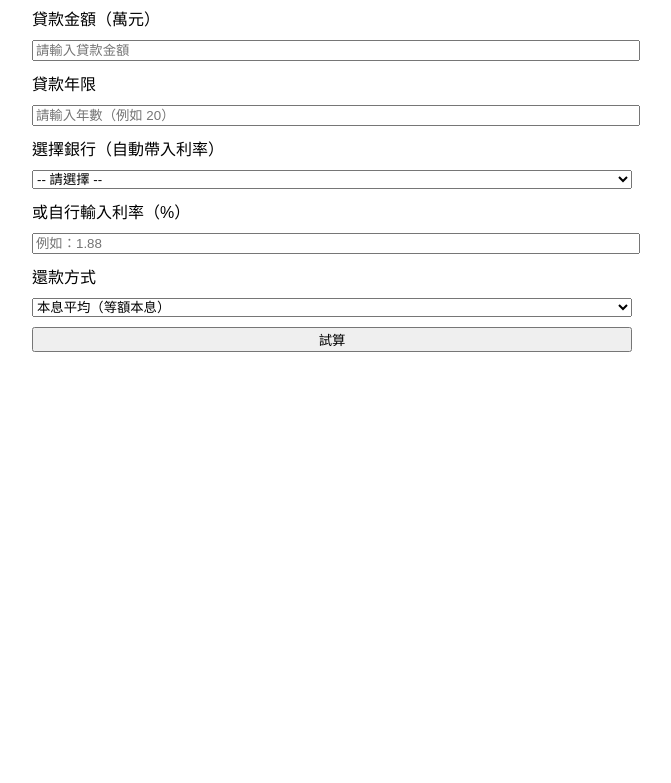
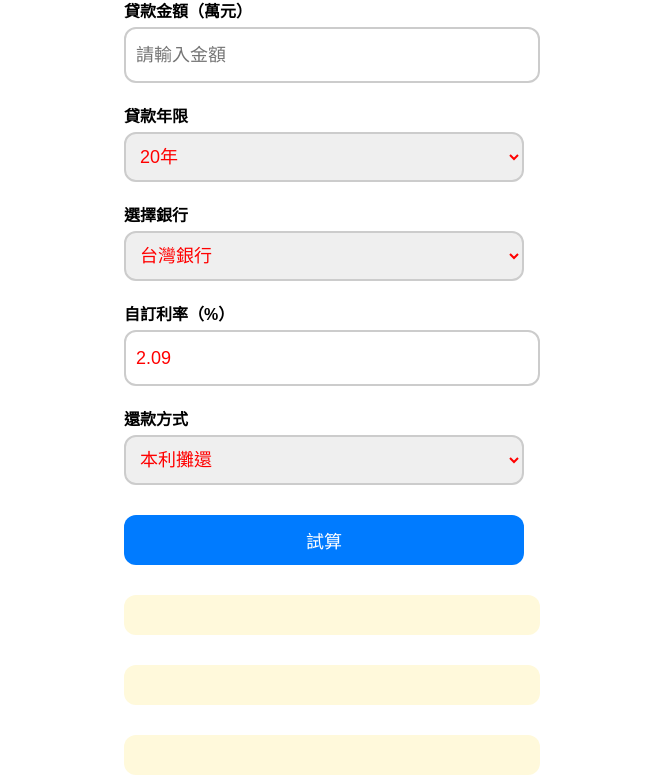
Before and after one commit to Zoe7487/Mortgage-Calculator, a plain HTML site: page index.html in a window 1280 px wide. Shown: the part 99-882 px from the top of the page, without its empty margins (308-979 px from the left). Before the commit the page ends 800 px from the top, so only its background shows below. Drawn offline with Linux system fonts and the light colour scheme.

Commit message:
Update index.html

```diff
--- a/index.html
+++ b/index.html
@@ -1,107 +1,241 @@
 <!DOCTYPE html>
-<html lang="zh-Hant">
+<html lang="zh-TW">
 <head>
-  <meta charset="UTF-8">
-  <title>房貸試算工具</title>
+  <meta charset="UTF-8" />
+  <title>2025房貸試算</title>
   <style>
-    body { font-family: Arial, sans-serif; padding: 30px; max-width: 600px; margin: auto; }
-    label, select, input, button { display: block; margin: 10px 0; width: 100%; }
-    #result { margin-top: 20px; font-weight: bold; }
+    body {
+      font-family: "Microsoft JhengHei", sans-serif;
+      text-align: center;
+    }
+    h1 {
+      font-size: 32px;
+      margin-bottom: 30px;
+    }
+    .container {
+      display: inline-block;
+      text-align: left;
+    }
+    .form-group {
+      margin-bottom: 20px;
+    }
+    .form-group label {
+      font-weight: bold;
+      display: block;
+      margin-bottom: 5px;
+    }
+  input[type="number"],
+input[type="text"],
+select {
+  width: 400px;
+  height: 50px;
+  font-size: 18px;
+  border-radius: 12px;
+  border: 2px solid #ccc;
+  padding-left: 10px;
+  color: red;
+  -moz-appearance: textfield;
+}
+
+    /* 移除Chrome上下箭頭 */
+    input[type=number]::-webkit-inner-spin-button,
+    input[type=number]::-webkit-outer-spin-button {
+      -webkit-appearance: none;
+      margin: 0;
+    }
+    #calculate {
+      background-color: #007bff;
+      color: white;
+      border: none;
+      width: 400px;
+      height: 50px;
+      font-size: 18px;
+      border-radius: 12px;
+      cursor: pointer;
+      margin-top: 10px;
+    }
+    .result {
+      font-weight: bold;
+      font-size: 18px; /* 縮小約2倍 */
+      margin-top: 30px;
+      background-color: #fff9db; /* 淡黃色背景 */
+      border-radius: 12px;
+      padding: 20px;
+      color: black;
+    }
+    .result span {
+      color: red;
+      font-weight: bold;
+      font-size: 18px;
+    }
   </style>
 </head>
 <body>
-  <h2>房貸試算工具</h2>
-
-  <label>貸款金額（萬元）</label> <!-- 🔴 調整：顯示單位為萬元 -->
-  <input type="number" id="loanAmount" placeholder="請輸入貸款金額">
-
-  <label>貸款年限</label>
-  <input type="number" id="loanYears" placeholder="請輸入年數（例如 20）">
-
-  <label>選擇銀行（自動帶入利率）</label>
-  <select id="bankSelect" onchange="setRate()">
-    <option value="">-- 請選擇 --</option>
-    <option value="1.68">台灣銀行（1.68%）</option>
-    <option value="1.75">土地銀行（1.75%）</option>
-    <option value="1.82">合作金庫（1.82%）</option>
-    <option value="1.90">第一銀行（1.90%）</option>
-    <option value="1.95">華南銀行（1.95%）</option>
-    <option value="2.05">台新銀行（2.05%）</option>
-    <option value="2.10">中國信託（2.10%）</option>
-    <option value="2.15">玉山銀行（2.15%）</option>
-    <option value="2.20">國泰世華（2.20%）</option>
-    <option value="2.25">永豐銀行（2.25%）</option>
-    <option value="1.85">農會（1.85%）</option>
-  </select>
-
-  <label>或自行輸入利率（%）</label>
-  <input type="number" step="0.01" id="customRate" placeholder="例如：1.88">
-
-  <label>還款方式</label>
-  <select id="repaymentType">
-    <option value="equal">本息平均（等額本息）</option>
-    <option value="principal">本金平均（等額本金）</option>
-  </select>
-
-  <button onclick="calculate()">試算</button>
-
-  <div id="result"></div>
+  <h1>2025房貸試算</h1>
+  <div class="container">
+    <div class="form-group">
+      <label for="amount">貸款金額（萬元）</label>
+      <input type="text" id="amount" required placeholder="請輸入金額" />
+    </div>
+    <div class="form-group">
+      <label for="years">貸款年限</label>
+      <select id="years" onchange="updateBankOptions()">
+        <option value="20">20年</option>
+        <option value="30">30年</option>
+        <option value="40">40年</option>
+      </select>
+    </div>
+    <div class="form-group">
+      <label for="bank">選擇銀行</label>
+      <select id="bank" onchange="setInterestRate()"></select>
+    </div>
+    <div class="form-group">
+      <label for="rate">自訂利率（%）</label>
+      <input type="text" id="rate" step="0.01" placeholder="可自訂或選銀行" />
+    </div>
+    <div class="form-group">
+      <label for="repaymentType">還款方式</label>
+      <select id="repaymentType">
+        <option value="equal">本利攤還</option>
+        <option value="principal">本金攤還</option>
+      </select>
+    </div>
+    <button id="calculate" onclick="calculateLoan()">試算</button>
+    <div class="result" id="monthlyResult"></div>
+    <div class="result" id="totalResult"></div>
+    <div class="result" id="interestResult"></div>
+  </div>
 
   <script>
-    function setRate() {
-      const rate = document.getElementById('bankSelect').value;
-      document.getElementById('customRate').value = rate;
+    const bankRates = {
+      "20": {
+        "台灣銀行": 2.09,
+        "土地銀行": 2.06,
+        "合庫銀行": 2.06,
+        "第一銀行": 2.09,
+        "華南銀行": 2.1,
+        "彰化銀行": 2.05,
+        "上海商銀": 2.05,
+        "台北富邦": 2.06,
+        "兆豐銀行": 2.1,
+        "農會": 2.08
+      },
+      "30": {
+        "台灣銀行": 2.12,
+        "土地銀行": 2.1,
+        "合庫銀行": 2.1,
+        "第一銀行": 2.12,
+        "華南銀行": 2.13,
+        "彰化銀行": 2.08,
+        "上海商銀": 2.08,
+        "台北富邦": 2.1,
+        "兆豐銀行": 2.13,
+        "農會": 2.11
+      },
+      "40": {
+        "土地銀行": 2.2,
+        "合庫銀行": 2.2,
+        "華南銀行": 2.25,
+        "兆豐銀行": 2.28,
+        "農會": 2.22
+      }
+    };
+
+    function updateBankOptions() {
+      const year = document.getElementById("years").value;
+      const bankSelect = document.getElementById("bank");
+      bankSelect.innerHTML = "";
+      for (const bank in bankRates[year]) {
+        const option = document.createElement("option");
+        option.value = bank;
+        option.text = bank;
+        bankSelect.appendChild(option);
+      }
+      setInterestRate();
     }
 
-    function calculate() {
-      // 🔴 調整：把萬元轉成元
-      const loanAmount = parseFloat(document.getElementById('loanAmount').value) * 10000;
-      const loanYears = parseInt(document.getElementById('loanYears').value);
-      const interestRate = parseFloat(document.getElementById('customRate').value);
-      const repaymentType = document.getElementById('repaymentType').value;
+    function setInterestRate() {
+      const year = document.getElementById("years").value;
+      const bank = document.getElementById("bank").value;
+      const rate = bankRates[year][bank] || 2.1;
+      document.getElementById("rate").value = rate;
+    }
 
-      if (!loanAmount || !loanYears || !interestRate) {
-        alert("請輸入完整資訊！");
+    // 將字串數字加千分位，保持只允許數字輸入和格式化
+    const amountInput = document.getElementById("amount");
+    amountInput.addEventListener("input", function(e){
+      let value = e.target.value;
+      // 移除非數字
+      value = value.replace(/[^\d]/g, "");
+      // 加千分位
+      const formatted = value.replace(/\B(?=(\d{3})+(?!\d))/g, ",");
+      e.target.value = formatted;
+    });
+
+    const rateInput = document.getElementById("rate");
+    rateInput.addEventListener("input", function(e){
+      let value = e.target.value;
+      // 允許輸入數字及一個小數點
+      value = value.replace(/[^\d.]/g, "");
+      const parts = value.split(".");
+      if(parts.length > 2){
+        value = parts[0] + "." + parts[1];
+      }
+      e.target.value = value;
+    });
+
+    function parseFormattedNumber(str) {
+      return parseFloat(str.replace(/,/g, ""));
+    }
+
+    function calculateLoan() {
+      const amountStr = document.getElementById("amount").value;
+      const amount = parseFormattedNumber(amountStr) * 10000;
+      const years = parseInt(document.getElementById("years").value);
+      const annualRate = parseFloat(document.getElementById("rate").value) / 100;
+      if(isNaN(amount) || amount <= 0){
+        alert("請輸入有效貸款金額");
         return;
       }
+      if(isNaN(annualRate) || annualRate <= 0){
+        alert("請輸入有效利率");
+        return;
+      }
+      const months = years * 12;
+      const monthlyRate = annualRate / 12;
+      const repaymentType = document.getElementById("repaymentType").value;
 
-      const monthlyRate = interestRate / 100 / 12;
-      const totalMonths = loanYears * 12;
-      let resultHTML = "";
+      let monthlyPayment, totalPayment, totalInterest;
 
       if (repaymentType === "equal") {
-        const monthlyPayment = (loanAmount * monthlyRate * Math.pow(1 + monthlyRate, totalMonths)) /
-                               (Math.pow(1 + monthlyRate, totalMonths) - 1);
-        const totalPayment = monthlyPayment * totalMonths;
-        const totalInterest = totalPayment - loanAmount;
-
-        resultHTML += `<p>【等額本息】</p>`;
-        resultHTML += `每月應繳金額：<span style="color:green;">${monthlyPayment.toFixed(0)} 元</span><br>`;
-        resultHTML += `總還款金額：${totalPayment.toFixed(0)} 元<br>`;
-        resultHTML += `總利息金額：${totalInterest.toFixed(0)} 元<br>`;
-
+        monthlyPayment = amount * monthlyRate / (1 - Math.pow(1 + monthlyRate, -months));
+        totalPayment = monthlyPayment * months;
+        totalInterest = totalPayment - amount;
       } else {
-        const monthlyPrincipal = loanAmount / totalMonths;
-        let totalPayment = 0;
-        let firstMonth = 0;
-
-        for (let i = 0; i < totalMonths; i++) {
-          const interest = (loanAmount - monthlyPrincipal * i) * monthlyRate;
-          const monthly = monthlyPrincipal + interest;
-          if (i === 0) firstMonth = monthly;
-          totalPayment += monthly;
+        const principalMonthly = amount / months;
+        totalInterest = 0;
+        for (let i = 0; i < months; i++) {
+          totalInterest += (amount - principalMonthly * i) * monthlyRate;
         }
-
-        const totalInterest = totalPayment - loanAmount;
-
-        resultHTML += `<p>【等額本金】</p>`;
-        resultHTML += `首月應繳金額：<span style="color:green;">${firstMonth.toFixed(0)} 元</span><br>`;
-        resultHTML += `總還款金額：${totalPayment.toFixed(0)} 元<br>`;
-        resultHTML += `總利息金額：${totalInterest.toFixed(0)} 元<br>`;
+        totalPayment = amount + totalInterest;
+        monthlyPayment = principalMonthly + (amount * monthlyRate);
       }
 
-      document.getElementById('result').innerHTML = resultHTML;
+      // 格式化結果加千分位
+      function formatCurrency(num) {
+        return num.toLocaleString("zh-TW", { minimumFractionDigits: 0 });
+      }
+
+      document.getElementById("monthlyResult").innerHTML =
+        `每月還款金額：<span>${formatCurrency(Math.round(monthlyPayment))}元</span>`;
+      document.getElementById("totalResult").innerHTML =
+        `總還款金額：<span>${formatCurrency(Math.round(totalPayment))}元</span>`;
+      document.getElementById("interestResult").innerHTML =
+        `總利息金額：<span>${formatCurrency(Math.round(totalInterest))}元</span>`;
     }
+
+    // 初始設定
+    updateBankOptions();
   </script>
 </body>
 </html>
```
